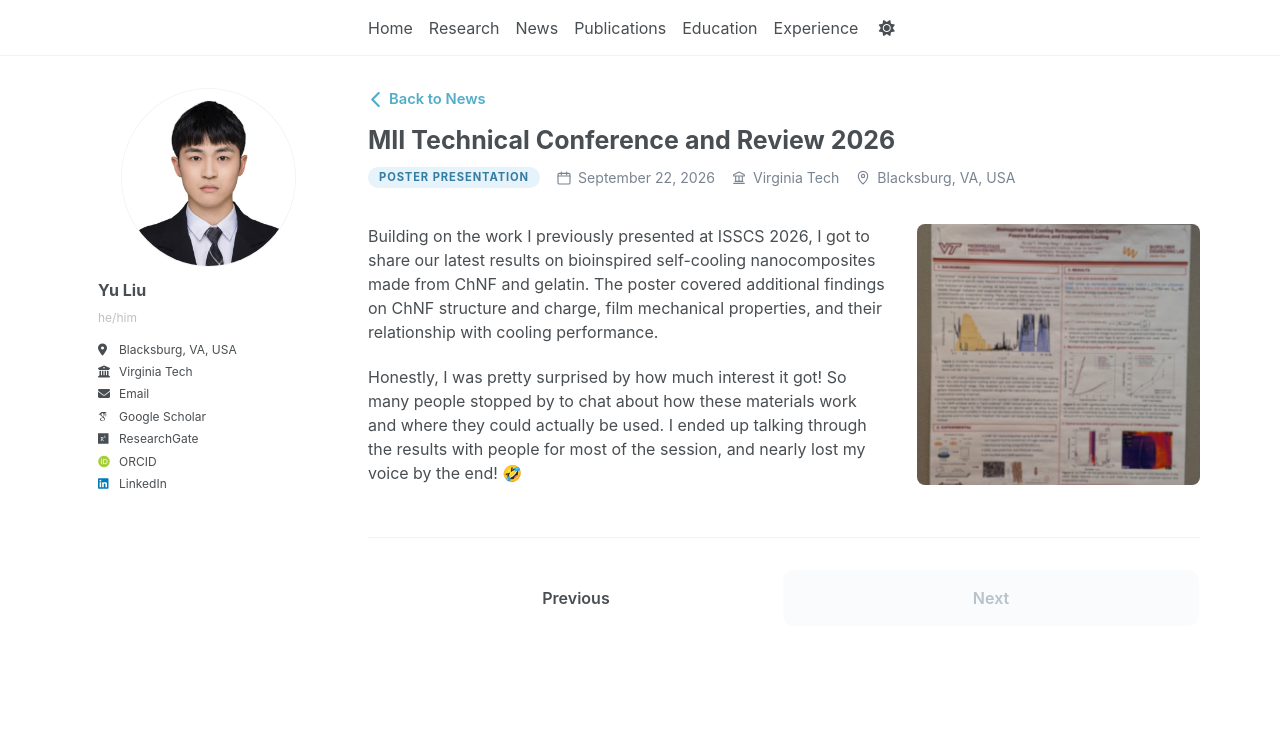
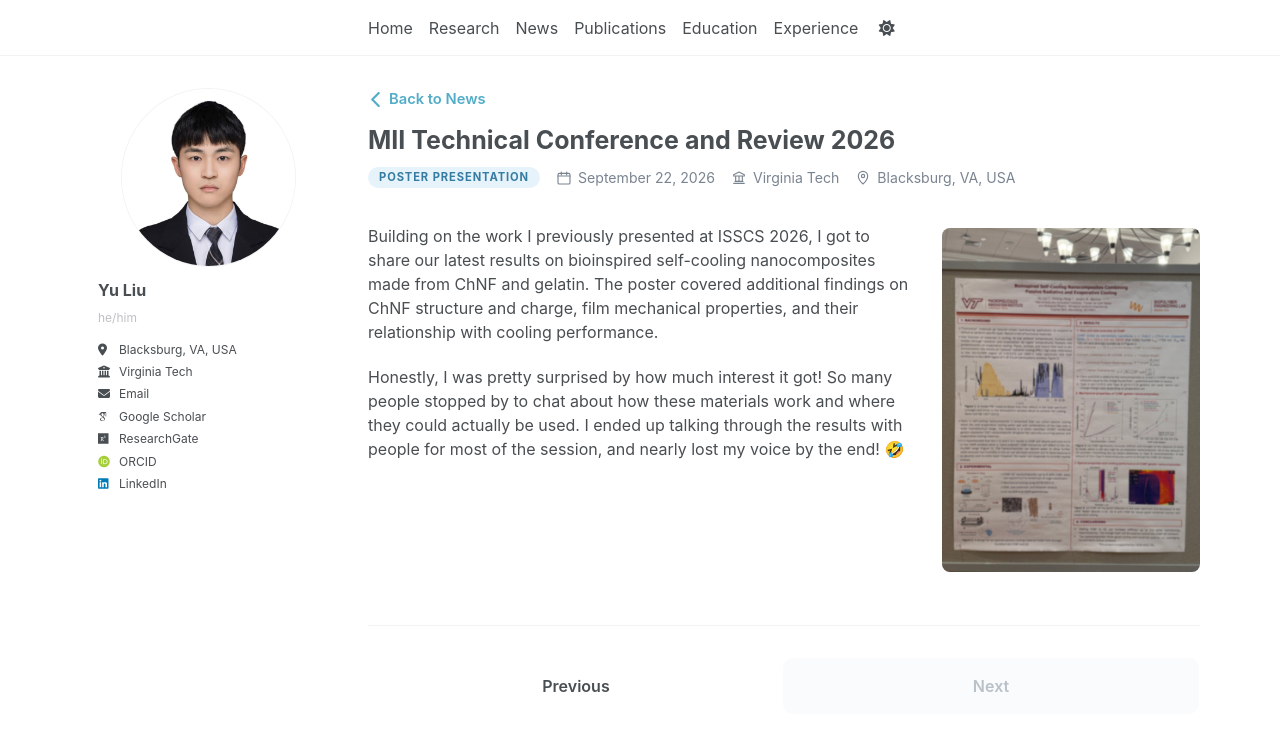
Before and after one commit to yuliu0322/yuliu0322.github.io, a Jekyll site: the page built from _talks/2026-09-21-MII Technical Conference and Review.md, in a window 1280 px wide. Shown: the top 731 px of the page. Built offline with Jekyll 4.4.1, drawn with Linux system fonts in a browser that asks for light colours; some web fonts are replaced; a script bundle is joined from its source files by our own code; library files that are not in the unit come from our copies.

Commit message:
Update 2026-09-21-MII Technical Conference and Review.md

```diff
--- a/_talks/2026-09-21-MII Technical Conference and Review.md
+++ b/_talks/2026-09-21-MII Technical Conference and Review.md
@@ -9,7 +9,7 @@ location: "Blacksburg, VA, USA"
 event_url: "https://mii.vt.edu/outreach/technical-conference-review.html"
 ---
 
-<div style="display: flex; align-items: stretch; gap: 32px; margin-top: 10px;">
+<div style="display: flex; align-items: flex-start; gap: 32px; margin-top: 10px;">
 
   <div style="flex: 1; min-width: 0;">
     <p style="margin-top: 0;">
@@ -21,12 +21,12 @@ event_url: "https://mii.vt.edu/outreach/technical-conference-review.html"
     </p>
   </div>
 
-  <div style="flex: 0 0 34%; position: relative; min-height: 0;">
+  <div style="flex: 0 0 31%; padding-top: 4px;">
     <img
       src="{{ '/images/mii-photo-1.jpg' | relative_url }}"
       alt="Poster presented at MII Technical Conference and Review 2026"
       loading="eager"
-      style="position: absolute; inset: 0; width: 100%; height: 100%; object-fit: cover; border-radius: 8px;"
+      style="width: 100%; height: auto; display: block; border-radius: 8px;"
     >
   </div>
 
```
